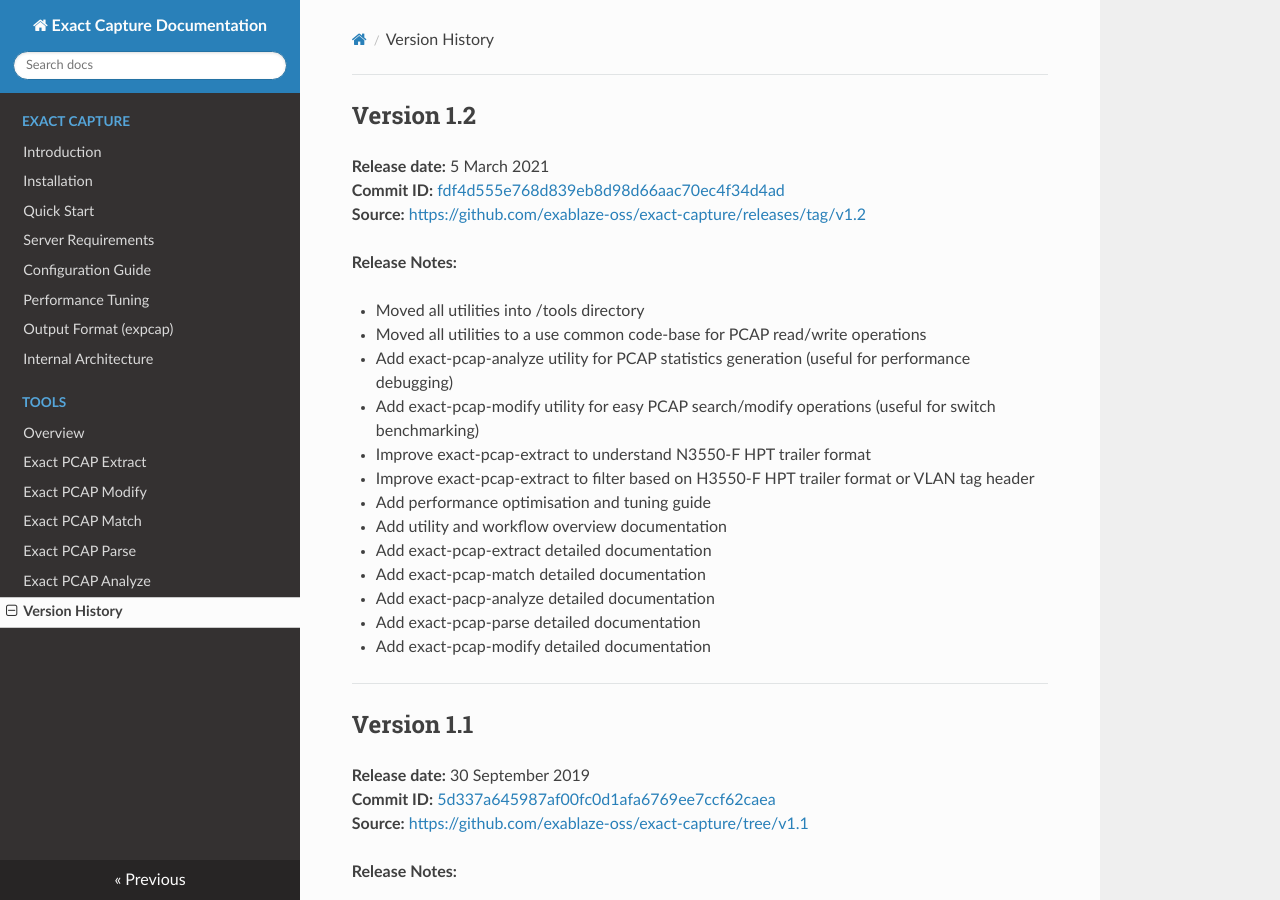
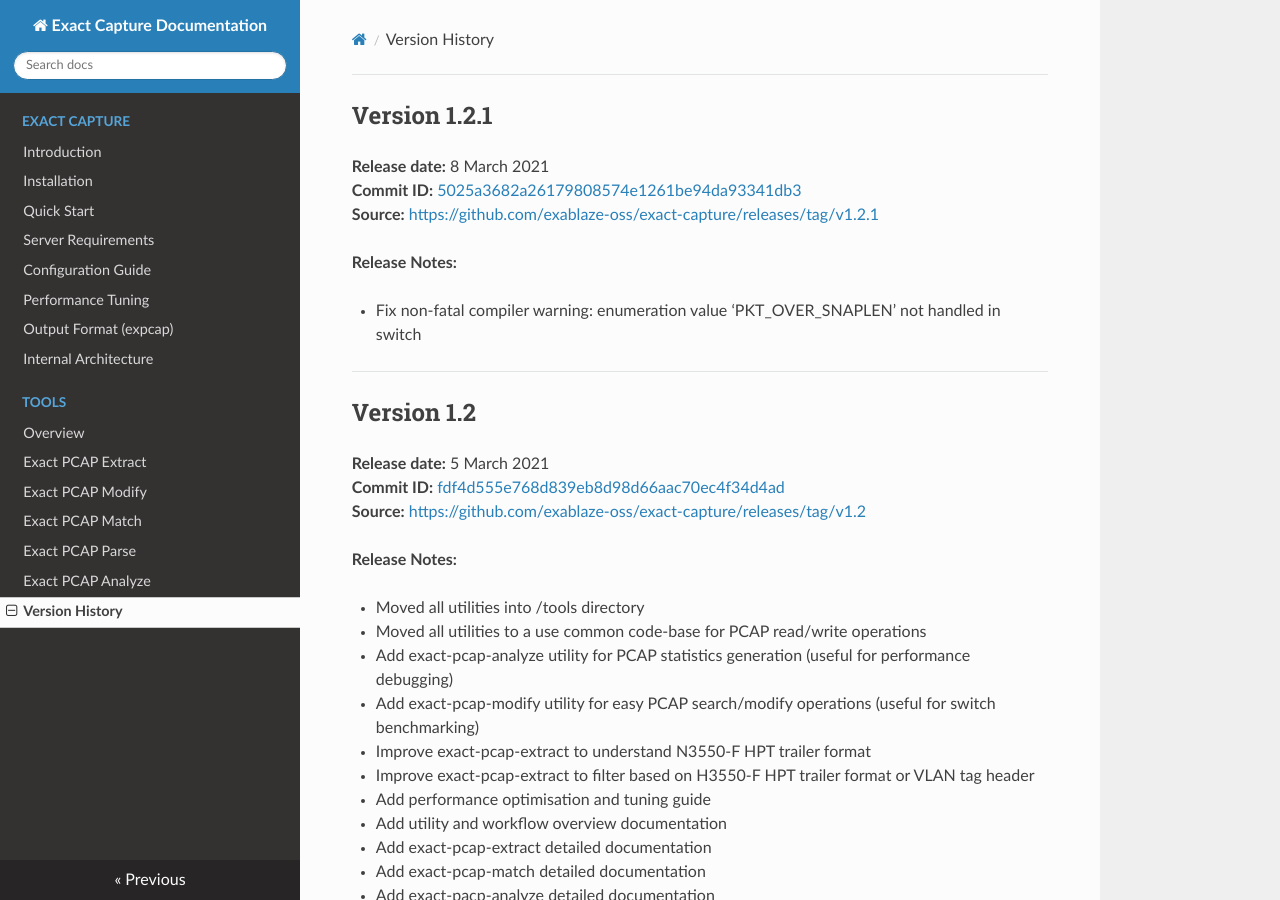
Before and after one commit to cisco/exact-capture, an MkDocs documentation site: the page built from docs/src/versions.md, in a window 1280 px wide and 900 px high. Built offline with MkDocs 1.6.1, drawn with Linux system fonts in a browser that asks for light colours; nearby versions of some CDN libraries.

Commit message:
Update documentation with latest release note

```diff
--- a/docs/src/versions.md
+++ b/docs/src/versions.md
@@ -1,3 +1,14 @@
+## Version 1.2.1
+**Release date:** 8 March 2021 </br>
+**Commit ID:** [5025a3682a26179808574e1261be94da93341db3](https://github.com/exablaze-oss/exact-capture/commit/5025a3682a26179808574e1261be94da93341db3) </br>
+**Source:** [https://github.com/exablaze-oss/exact-capture/releases/tag/v1.2.1](https://github.com/exablaze-oss/exact-capture/releases/tag/v1.2.1)
+
+**Release Notes:**
+
+* Fix non-fatal compiler warning: enumeration value ‘PKT_OVER_SNAPLEN’ not handled in switch
+
+ ---------------------------------------
+
 ## Version 1.2
 **Release date:** 5 March 2021 </br>
 **Commit ID:** [fdf4d555e768d839eb8d98d66aac70ec4f34d4ad](https://github.com/exablaze-oss/exact-capture/commit/fdf4d555e768d839eb8d98d66aac70ec4f34d4ad) </br>
```
